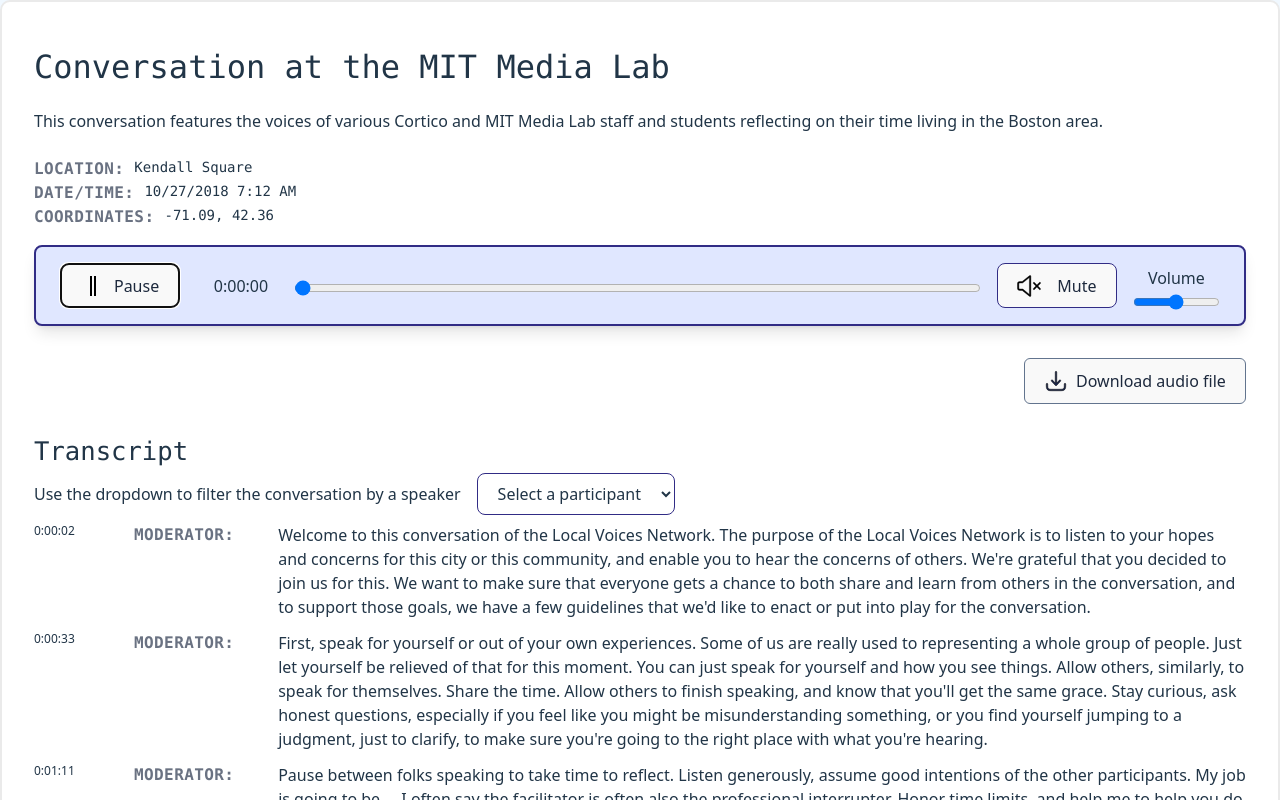
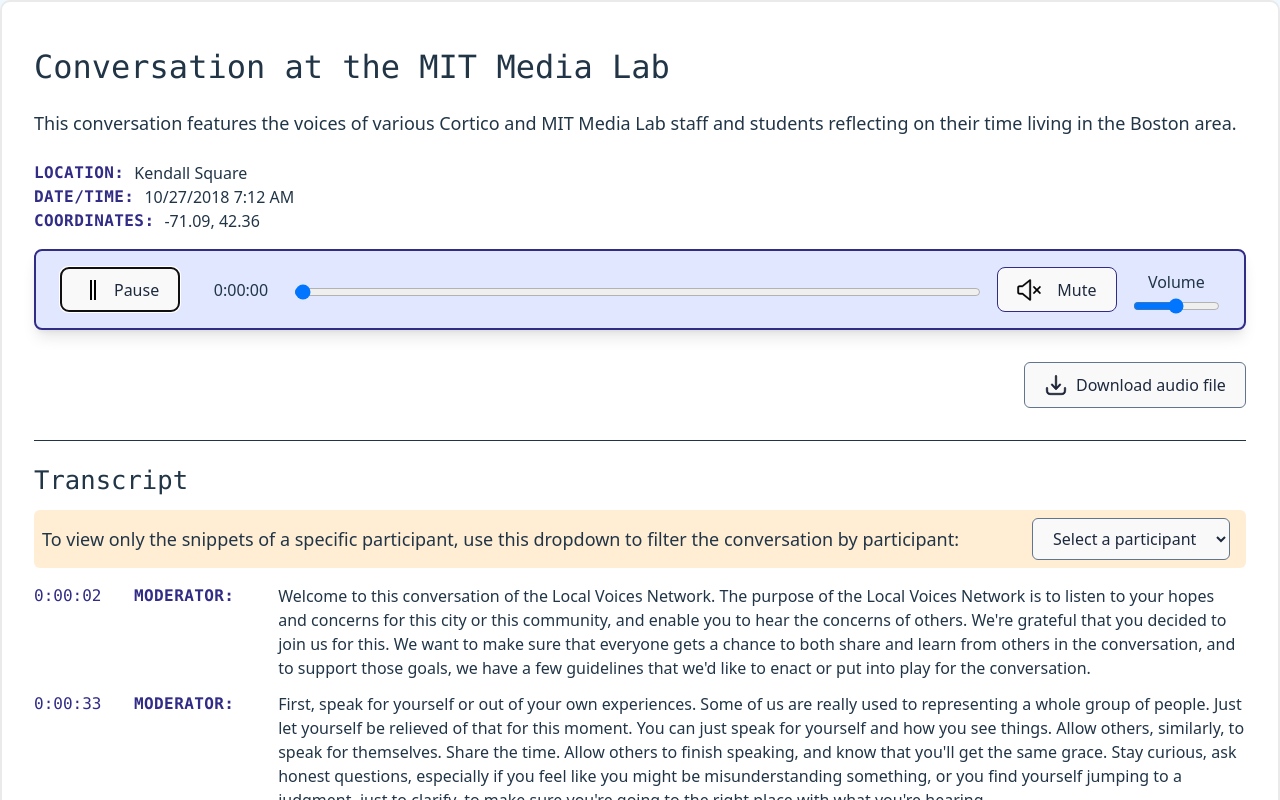
Before and after one commit to fionatagious/podcast-audioplayer, a React (Vite) app: page / in a window 1280 px wide. Both pictures are taken after a click on the button "Play". Shown: the top 800 px of the page. Built offline with nearby package versions, Linux system fonts and the light colour scheme.

Commit message:
style transcript timestamps and speaker stats

```diff
--- a/src/App.tsx
+++ b/src/App.tsx
@@ -11,11 +11,10 @@
 import Label from "./components/Label";
 import AudioPlayer from "./components/AudioPlayer";
 import Dropdown from "./components/Dropdown";
+// types
+import type { Snippet } from "./types/Snippet";
 // utils
 import { formatDuration } from "./utils/formatDuration";
-// types
-import type { Snippet } from "./types/Snippet";
-import type { Conversation } from "./types/Conversation";
 
 function App() {
   // Fetch conversation data and handle loading and error states
@@ -23,7 +22,7 @@
 
   // Filter conversation by selected speaker
   const [selectedSpeaker, setSelectedSpeaker] = useState<string>("");
-  const speakerNames = useSpeakerNames(conversation as Conversation);
+  const speakerNames = useSpeakerNames(conversation);
   const filteredConversation = useSpeakerSnippets(
     conversation,
     selectedSpeaker
@@ -34,9 +33,8 @@
   };
 
   // Calculate stats by speaker
-  const { wordCountBySpeaker, durationBySpeakerFormatted } = useSpeakerStats(
-    conversation as Conversation
-  );
+  const { wordCountBySpeakerSorted, durationBySpeakerFormatted } =
+    useSpeakerStats(conversation);
 
   if (loading) {
     return <div>Loading conversation data...</div>;
@@ -52,7 +50,7 @@
       {conversation && (
         <>
           <Heading>{conversation.title}</Heading>
-          <p className="my-6">
+          <p className="my-6 text-lg">
             This conversation features the voices of various Cortico and MIT
             Media Lab staff and students reflecting on their time living in the
             Boston area.
@@ -86,11 +84,15 @@
           duration={conversation.duration}
         />
       )}
+      <hr className="my-6" />
 
       <Subheading>Transcript</Subheading>
       {/* Dropdown to filter conversation by speaker */}
-      <div className="flex flex-row gap-2 items-center">
-        <p>Use the dropdown to filter the conversation by a speaker</p>
+      <div className="flex flex-row gap-2 items-center my-4 bg-orange-100 justify-between px-2 rounded-md">
+        <p className="text-lg">
+          To view only the snippets of a specific participant, use this dropdown
+          to filter the conversation by participant:
+        </p>
         <Dropdown
           options={speakerNames}
           value={selectedSpeaker}
@@ -101,8 +103,8 @@
       {/* Transcript of conversation */}
       {filteredConversation &&
         filteredConversation.snippets.map((snippet: Snippet) => (
-          <div className="flex" key={snippet.id}>
-            <p className="min-w-[100px] text-xs">
+          <div className="flex items-start" key={snippet.id}>
+            <p className="min-w-[100px] text-md font-mono text-indigo-900">
               {formatDuration(snippet.audio_start_offset)}
             </p>
             <Label
@@ -116,25 +118,29 @@
           </div>
         ))}
 
-      <Subheading>How many words each speaker said</Subheading>
-      {wordCountBySpeaker && (
-        <div className="flex flex-col gap-2 text-left">
-          {Object.keys(wordCountBySpeaker).map((speaker_name: string) => (
-            <span key={speaker_name}>
-              {speaker_name}: {wordCountBySpeaker[speaker_name]}
-            </span>
+      <hr className="my-6" />
+      <Subheading>Speaker Stats</Subheading>
+      <h3>How many words each speaker said</h3>
+      {wordCountBySpeakerSorted && (
+        <div className="flex flex-col gap-2 max-w-[200px]">
+          {Object.keys(wordCountBySpeakerSorted).map((speaker_name: string) => (
+            <div key={speaker_name} className="flex justify-between">
+              <Label labelName={speaker_name} className="min-w-80" />
+              <span>{wordCountBySpeakerSorted[speaker_name]}</span>
+            </div>
           ))}
         </div>
       )}
 
-      <Subheading>How long each speaker spoke</Subheading>
+      <h3>How long each speaker spoke</h3>
       {durationBySpeakerFormatted && (
-        <div className="flex flex-col gap-2 text-left">
+        <div className="flex flex-col gap-2 max-w-[200px]">
           {Object.keys(durationBySpeakerFormatted).map(
             (speaker_name: string) => (
-              <span key={speaker_name}>
-                {speaker_name}: {durationBySpeakerFormatted[speaker_name]}
-              </span>
+              <div key={speaker_name} className="flex justify-between">
+                <Label labelName={speaker_name} className="min-w-80" />
+                <span>{durationBySpeakerFormatted[speaker_name]}</span>
+              </div>
             )
           )}
         </div>
--- a/src/components/Dropdown.tsx
+++ b/src/components/Dropdown.tsx
@@ -10,7 +10,7 @@
     <select
       value={value}
       onChange={onChange}
-      className={`${className} border-1 border-indigo-900 rounded-lg m-2 py-2 px-4 cursor-pointer hover:bg-indigo-300`}
+      className={`${className} bg-[#f9f9f9] rounded-md m-2 py-2 px-4 border-1 border-slate-500 text-slate-800 text-md font-weight-500 cursor-pointer hover:border-indigo-900 hover:shadow-md`}
     >
       <option value="">Select a participant</option>
       {options.map((option) => (
--- a/src/components/Label.tsx
+++ b/src/components/Label.tsx
@@ -8,14 +8,12 @@
   return (
     <div className="flex flex-row">
       <label
-        className={`${className} uppercase text-gray-500 font-semibold font-mono tracking-wide`}
+        className={`${className} uppercase text-indigo-900 font-semibold font-mono tracking-wide`}
         {...rest}
       >
         {labelName}:&nbsp;
       </label>
-      {children && (
-        <div className="normal-case text-sm font-mono">{children}</div>
-      )}
+      {children && <div className="normal-case text-md">{children}</div>}
     </div>
   );
 };
--- a/src/hooks/useSpeakerStats.ts
+++ b/src/hooks/useSpeakerStats.ts
@@ -8,7 +8,7 @@
 import type { Conversation } from "../types/Conversation";
 
 interface CalculationResult {
-  wordCountBySpeaker: Record<string, number>;
+  wordCountBySpeakerSorted: Record<string, number>;
   durationBySpeakerFormatted: Record<string, string>;
 }
 
@@ -18,7 +18,7 @@
   // Memoize the calculations to prevent recalculating on every render
   return useMemo(() => {
     if (!conversation) {
-      return { wordCountBySpeaker: {}, durationBySpeakerFormatted: {} };
+      return { wordCountBySpeakerSorted: {}, durationBySpeakerFormatted: {} };
     }
 
     // total number of words per speaker
@@ -34,6 +34,15 @@
       });
     });
 
+    // sort the word count by speaker in descending order
+    const wordCountBySpeakerEntries = Object.entries(wordCountBySpeaker).sort(
+      ([, a], [, b]) => b - a
+    );
+    const wordCountBySpeakerSorted: Record<string, number> = {};
+    wordCountBySpeakerEntries.forEach(([speaker, count]) => {
+      wordCountBySpeakerSorted[speaker] = count;
+    });
+
     // total duration per speaker in seconds
     const durationBySpeaker: Record<string, number> = {};
     conversation.snippets.forEach((snippet) => {
@@ -45,16 +54,16 @@
       }
     });
 
-    // total duration per speaker to minutes and seconds in human-readable format
-    // e.g. 1000 seconds -> 16 minutes 40 seconds
+    // sort the duration by speaker in descending order
+    const durationBySpeakerEntries = Object.entries(durationBySpeaker).sort(
+      ([, a], [, b]) => b - a
+    );
+    // format the duration to MM:SS, e.g. 1000 seconds -> 16:40
     const durationBySpeakerFormatted: Record<string, string> = {};
-    Object.keys(durationBySpeaker).forEach((speaker_name: string) => {
-      // format the duration for each speaker
-      durationBySpeakerFormatted[speaker_name] = formatDuration(
-        durationBySpeaker[speaker_name]
-      );
+    durationBySpeakerEntries.forEach(([speaker_name, duration]) => {
+      durationBySpeakerFormatted[speaker_name] = formatDuration(duration);
     });
 
-    return { wordCountBySpeaker, durationBySpeakerFormatted };
+    return { wordCountBySpeakerSorted, durationBySpeakerFormatted };
   }, [conversation]);
 };
```
